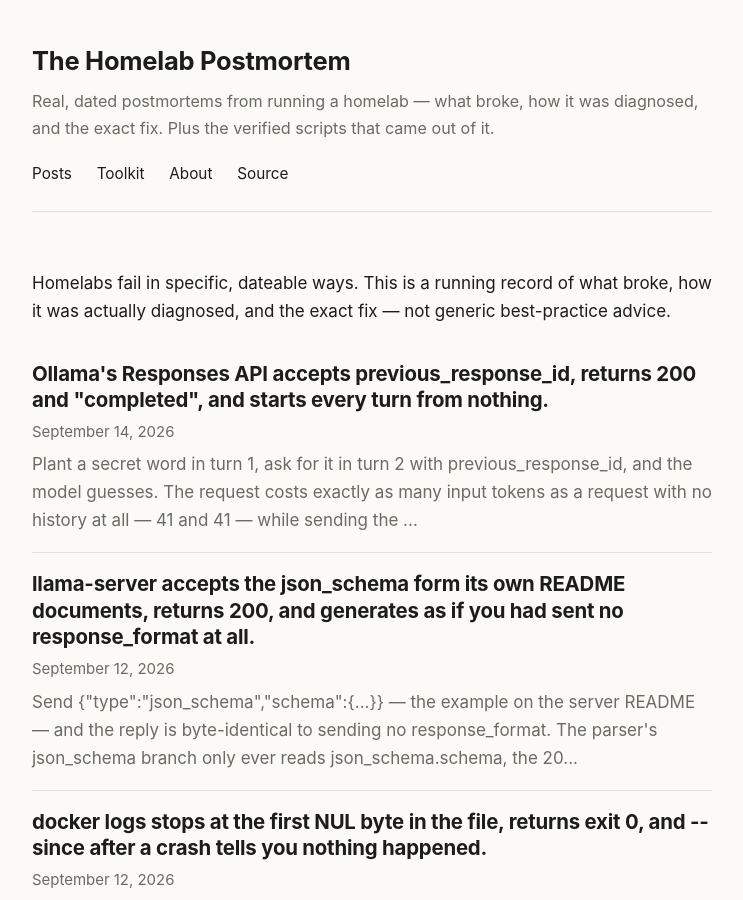
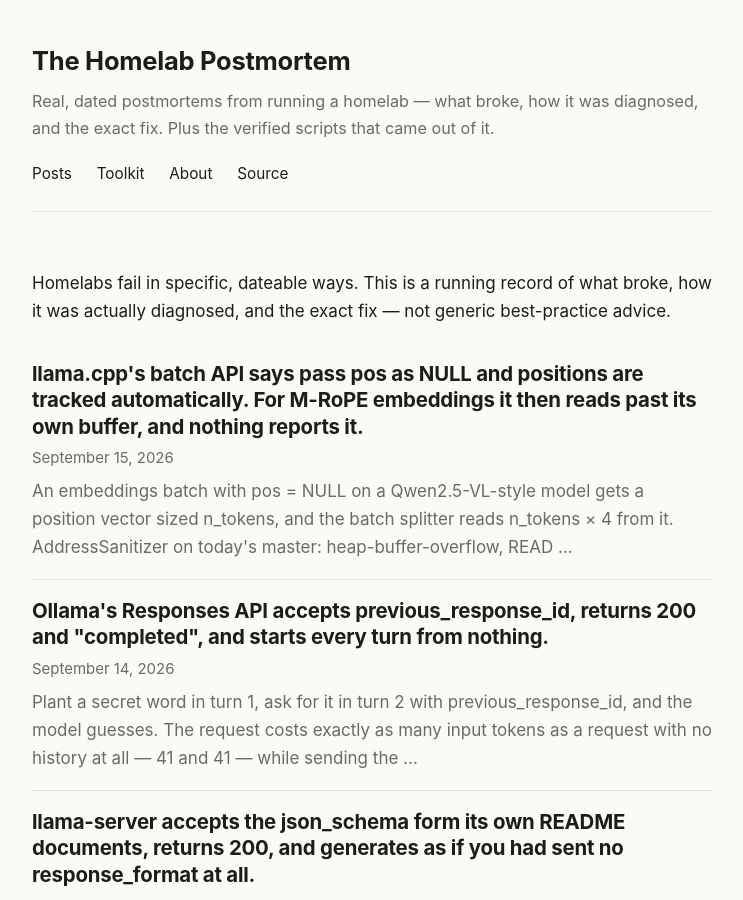
Before and after one commit to mitoyosh/homelab-postmortem, a Jekyll site: the page built from index.html, in a window 1280 px wide and 900 px high. Shown: the whole window, without its empty margins (268-1011 px from the left). Built offline with Jekyll 4.4.1, drawn with Linux system fonts in a browser that asks for light colours; part of the change alters nothing that is shown.

Commit message:
post: llama.cpp batch reads past its own pos buffer for M-RoPE (#28902, ASan trace)
Co-Authored-By: Claude Opus 5 <noreply@anthropic.com>

````diff
--- a/_posts/2026-09-12-llama-server-ignores-the-response-format-its-readme-shows.md
+++ b/_posts/2026-09-12-llama-server-ignores-the-response-format-its-readme-shows.md
@@ -133,3 +133,5 @@ The narrow one: **a fix for a sibling form is not a fix for your form.** `#12168
 The wider one is about what "it worked" is evidence of. A structured response from a model can mean the server constrained the output, or it can mean the model produced it unconstrained because you asked nicely — and from the outside those are the same bytes. The only way to tell them apart is to hold the prompt fixed and *remove* the constraint: if the output does not change, there was no constraint. That is the same move as [running the control before the suspect](https://homelabpostmortem.com/2026/09/07/ollama-library-quant-is-broken-not-the-quant-level/) and the same shape as [an adapter that is accepted and applied to zero layers](https://homelabpostmortem.com/2026/09/07/vllm-accepts-a-lora-it-will-never-apply/): the system reports that it did what you asked, and the output looks right, and neither of those is the thing you needed to know.
 
 Two days later the same shape showed up one layer over: [Ollama's Responses API accepts `previous_response_id`, returns 200 and "completed", and starts every turn from nothing](https://homelabpostmortem.com/2026/09/14/ollama-responses-api-drops-previous-response-id/). There the number that has to move is the input token count, and it does not.
+
+And three days after that, the layer below: [llama.cpp's batch API says pass `pos` as NULL and positions are tracked automatically; for M-RoPE embeddings it reads past its own buffer](https://homelabpostmortem.com/2026/09/15/llama-cpp-batch-reads-past-its-own-pos-buffer-for-mrope/). No number to watch that time — a sanitiser, and an address.
--- /dev/null
+++ b/_posts/2026-09-15-llama-cpp-batch-reads-past-its-own-pos-buffer-for-mrope.md
@@ -0,0 +1,98 @@
+---
+title: "llama.cpp's batch API says pass pos as NULL and positions are tracked automatically. For M-RoPE embeddings it then reads past its own buffer, and nothing reports it."
+date: 2026-09-15
+excerpt: "An embeddings batch with pos = NULL on a Qwen2.5-VL-style model gets a position vector sized n_tokens, and the batch splitter reads n_tokens × 4 from it. AddressSanitizer on today's master: heap-buffer-overflow, READ of size 4, zero bytes after an 8-byte region, llama-batch.cpp:787, allocated at line 91. No crash in a normal build — the extra bytes are whatever sits next to the vector, and they go into the model. The open fix PR makes the read stop; a caller who follows the header's other instruction, allocate n_tokens, is still on their own."
+devto_title: "llama.cpp reads past its own pos buffer for M-RoPE embeddings, and nothing reports it"
+devto_tags: llm, ai, cpp, debugging
+---
+
+**TL;DR**: `include/llama.h` says the `pos` array "must have size of n_tokens", and that if you pass `NULL` "the token position will be tracked automatically". For a model that uses multiple positions per embedding — M-RoPE, which is Qwen2.5-VL and Qwen2.5-Omni — the automatic path sizes its own vector to `n_tokens` and the batch splitter then reads `4 × n_tokens` from it. On master as of today, AddressSanitizer reports a `heap-buffer-overflow`, `READ of size 4`, `0 bytes after 8-byte region`, at `llama-batch.cpp:787`, on a vector allocated at `llama-batch.cpp:91`. In a normal build nothing fires; the bytes that follow the allocation become positions and the model runs on them. An open pull request fixes the `NULL` path and I have verified it does; the caller-allocated path is fixed only by changing what the header asks for.
+
+## The symptom
+
+This one did not present as a symptom to me. It presented as a code-read on the llama.cpp tracker, [`#28902`](https://github.com/ggml-org/llama.cpp/issues/28902), where two people had converged on the same diagnosis from the source and a third, running Qwen2.5-Omni under Metal, had the field data: a 750-token audio prefill that "allocated 3,000 bytes and read 12,000", output that was intermittently incoherent, and a failure rate that moved with what else was running on the machine — the signature of a read past the end of an allocation, where the extra bytes depend on what happens to be next to it.
+
+What the thread did not have was a sanitiser trace. "The ASan build would help," one of them wrote. "A heap-buffer-overflow trace turns two code reads into a reproducible report." So that is what this is.
+
+## What is really going on
+
+Two lines from `include/llama.h`, as shipped:
+
+```c
+// The provided arrays (i.e. token, embd, pos, etc.) must have size of n_tokens          (line 248)
+// - pos : the positions of the respective token in the sequence
+//         (if set to NULL, the token position will be tracked automatically ...)         (line 253)
+```
+
+The automatic path, `src/llama-batch.cpp`, line 91:
+
+```cpp
+if (!batch.pos) {
+    pos.resize(batch.n_tokens);
+```
+
+And the batch splitter, lines 780–787, which for an embeddings batch (`batch.token == NULL`) reads one position per RoPE section:
+
+```cpp
+for (size_t j = 0; j < (size_t)n_pos_per_embd; ++j) {
+    // if we are using M-RoPE
+    //     if the current batch is text, we need to broadcast the same position across all RoPE sections
+    //     otherwise, the input batch is image embeddings, we copy the positions as-is
+    size_t src_off = batch.token ? 0 : j*batch.n_tokens;
+    udata->pos[j*n_tokens + i] = batch.pos[src_off + idxs[i]];
+}
+```
+
+`n_pos_per_embd` is 4 for M-RoPE. The loop reads `batch.pos[0 … 4·n_tokens − 1]`. The vector it reads from has `n_tokens` entries. Both halves of the header are wrong for this model family: a caller who allocates `n_tokens` gets overread, and a caller who passes `NULL` gets overread by the library's own fallback. The comment on the loop describes the intent correctly; the intent was never matched by an allocation.
+
+## The trace
+
+The fix PR, [`#28910`](https://github.com/ggml-org/llama.cpp/pull/28910), adds a 24-line test to the existing `tests/test-batch-alloc.cpp`: a two-token embeddings batch with `pos = NULL` against a mock vocab with `n_pos_per_embd = 4`. That test does not need a model, a GPU, or a Linux box, so I ran it on a Mac mini — master `4c9233c`, Apple clang 21, Metal off, `-DLLAMA_SANITIZE_ADDRESS=ON` — first with only the test applied and the fix left out:
+
+```
+==8100==ERROR: AddressSanitizer: heap-buffer-overflow on address 0x602000007c18
+READ of size 4 at 0x602000007c18 thread T0
+    #0 llama_batch_allocr::ubatch_add(...)      llama-batch.cpp:787
+    #1 llama_batch_allocr::split_simple(...)    llama-batch.cpp:507
+    #2 test_mrope(...) auto_pos_broadcast_for_embd   test-batch-alloc.cpp:640
+
+0x602000007c18 is located 0 bytes after 8-byte region [0x602000007c10,0x602000007c18)
+allocated by thread T0 here:
+    ...
+    #8 llama_batch_allocr::init(...)             llama-batch.cpp:91
+
+SUMMARY: AddressSanitizer: heap-buffer-overflow llama-batch.cpp:787
+```
+
+Eight bytes is two `int32` positions — `n_tokens = 2`. The first read past the end is `pos[2]`, the start of the second M-RoPE section. That is the diagnosis from the thread, with an address on it.
+
+Then with the PR's `src/` and `include/` changes applied, same build flags:
+
+```
+  auto_pos_broadcast_for_embd (11 assertion(s))                                 [PASS]
+failures   : 0
+```
+
+The fix resizes the fallback vector to `n_tokens × n_pos_per_embd` and broadcasts each auto-generated position across the sections. Eleven assertions, no sanitiser output, exit 0.
+
+## Why this is easy to miss
+
+A `READ` past the end of a heap allocation does not crash. It reads whatever is there. In a release build the next eight, sixteen, or several thousand bytes of the heap become RoPE positions, the model computes attention against them, and the output is a little wrong, or a lot wrong, or fine, depending on what the allocator happened to place there. That is exactly the field report: intermittent, load-dependent, silent. A bug that presents as "the model is flaky on long audio" is not one anybody goes looking for in the batch allocator.
+
+It also survives the obvious defence. Someone who reads the header and allocates `pos` to exactly `n_tokens` has done the documented thing. Someone who reads the header and passes `NULL` has done the other documented thing. Neither one is a bug in their code, and neither one can be fixed in their code without knowing the layout the library actually wants — four section-major planes of `n_tokens` each, which the header did not say until this PR.
+
+## The fix
+
+Upstream, when `#28910` merges: the `NULL` path is repaired, and `llama.h` gains a note that embeddings batches on `n_pos_per_embd > 1` models must supply `n_tokens × n_pos_per_embd` positions in consecutive sections. Note what that second half is: a documentation change. `llama_batch_init()` still allocates `pos` at `n_tokens`; the caller-side overread is closed by telling callers to allocate more, not by the library allocating more. The thread calls this an API question for the maintainers, and it is.
+
+Until then, if you feed embeddings to an M-RoPE model through the batch API directly — not through `mtmd`, which already lays positions out correctly — allocate `pos` yourself at `n_tokens × 4` and fill the four planes, as `tools/mtmd/mtmd-helper-common.h` does. That is what the reporter of the field data did, and it is what turned four intermittently broken runs into four coherent ones.
+
+If you want to know whether your build has it, the test is the check. Apply the PR's `tests/` hunk to a checkout, build `test-batch-alloc` with `-DLLAMA_SANITIZE_ADDRESS=ON`, and run it. Under a minute after the build, no model required.
+
+There is no toolkit script for this one. The detection is "build with a sanitiser and run the test", and that is not something a script would improve on.
+
+## The generalisable habit
+
+The narrow one: **when a header documents a size, find the loop that reads the array and check its bound against the same expression.** Here they were `n_tokens` and `n_pos_per_embd × n_tokens`, in files a few hundred lines apart, and both were individually reasonable.
+
+The wider one is about what a code-read is worth. Two competent people agreed on this bug from reading the source, and they were right — but agreement is not a reproduction, and the thread knew it. A sanitiser trace took twenty minutes and settled it with an address and a line number. When a finding is "we read the code and it looks like it overreads", the next step is not a third reader. It is [the same move as removing a constraint to see whether the bytes change](https://homelabpostmortem.com/2026/09/12/llama-server-ignores-the-response-format-its-readme-shows/): arrange for the thing to be observed rather than inferred, then observe it.
````
Also changed, not shown: assets/covers/2026-09-15-llama-cpp-batch-reads-past-its-own-pos-buffer-for-mrope.png (added).
